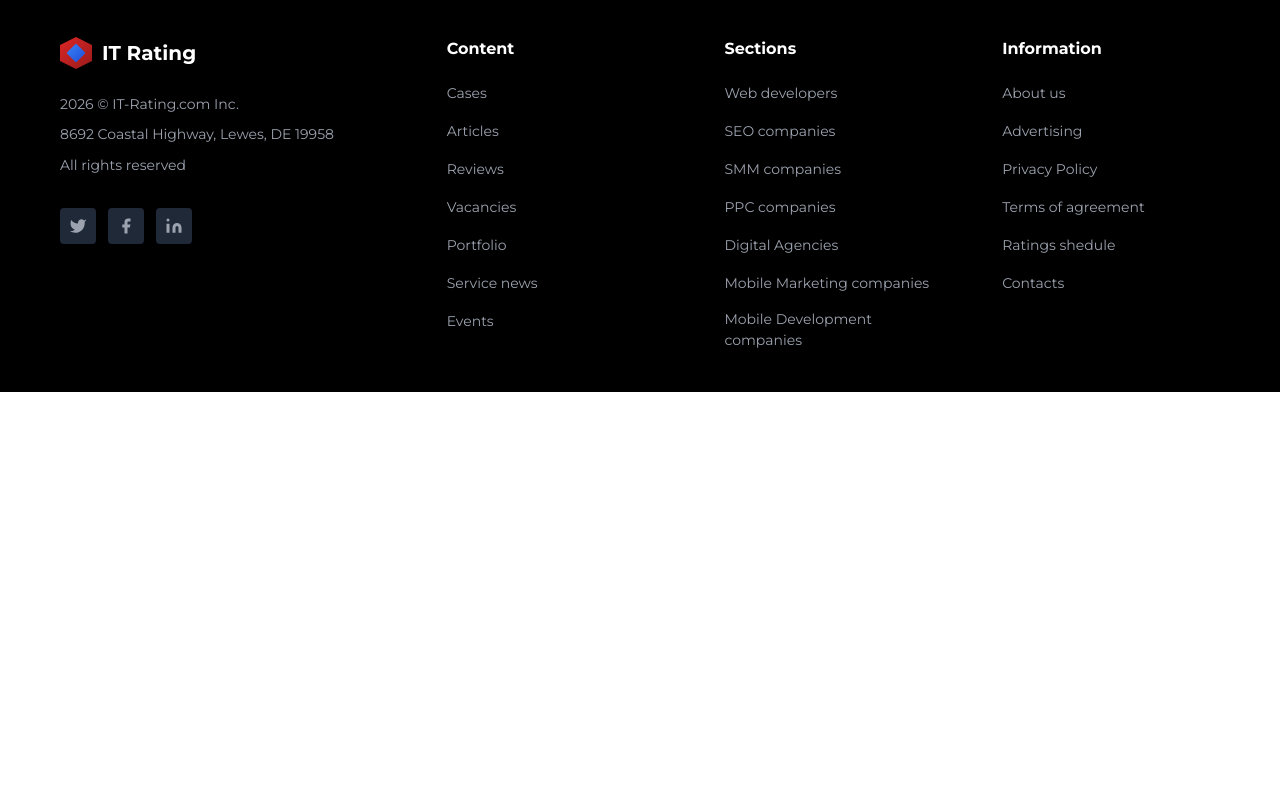
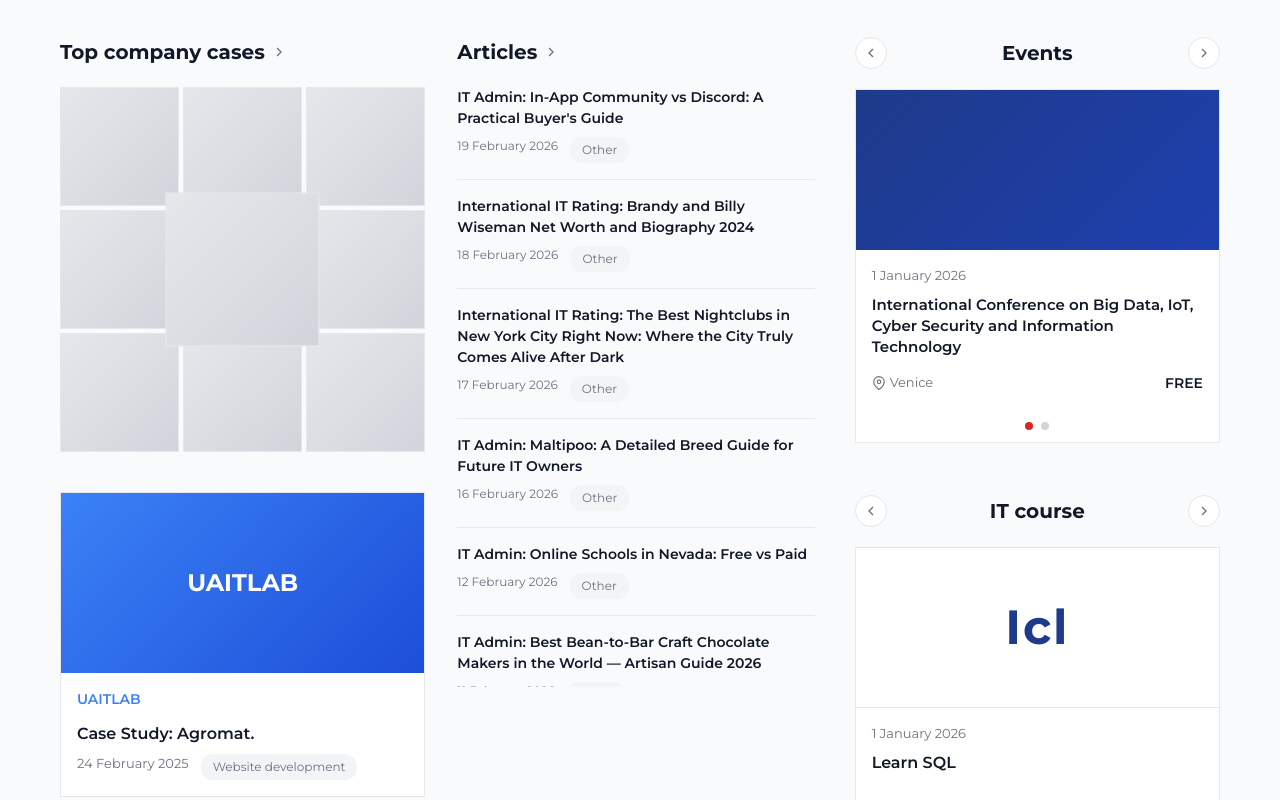
Before and after one commit to mrlexcoder/Tekkivo-IT, a Next.js app: page / in a window 1280 px wide. Shown: the part 1780-2580 px from the top of the page. Before the commit the page ends 2172 px from the top, so only its background shows below. Built offline with nearby package versions, Linux system fonts and the light colour scheme.

Commit message:
working on home page

```diff
--- a/Components/Pages/Homepage/FifthSecHome.tsx
+++ b/Components/Pages/Homepage/FifthSecHome.tsx
@@ -41,18 +41,22 @@ export default function FifthSecHome() {
   const [currentCourseSlide, setCurrentCourseSlide] = useState(0);
 
   const caseStudies: CaseStudy[] = [
-    { id: 1, company: 'UAITLAB', title: 'Case Study: Agromat.', date: '24 February 2026', category: 'Website development', image: '' },
+    { id: 1, company: 'UAITLAB', title: 'Case Study: Agromat.', date: '24 February 2025', category: 'Website development', image: '' },
     { id: 2, company: 'Promodex', title: 'Simple CRM system based on OpenCart', date: '13 September 2022', category: 'Website development', image: '' },
   ];
 
+  // Thumbnail images for the grid (9 items for 3x3 grid)
+  const caseThumbnails = Array.from({ length: 9 }, (_, i) => i + 1);
+
   const articles: Article[] = [
-    { id: 1, title: 'IT Admin: In-App Community vs Discord: A Practical Buyer\'s Guide', date: '21 February 2026', category: 'Other' },
+    { id: 1, title: 'IT Admin: In-App Community vs Discord: A Practical Buyer\'s Guide', date: '19 February 2026', category: 'Other' },
     { id: 2, title: 'International IT Rating: Brandy and Billy Wiseman Net Worth and Biography 2024', date: '18 February 2026', category: 'Other' },
     { id: 3, title: 'International IT Rating: The Best Nightclubs in New York City Right Now: Where the City Truly Comes Alive After Dark', date: '17 February 2026', category: 'Other' },
     { id: 4, title: 'IT Admin: Maltipoo: A Detailed Breed Guide for Future IT Owners', date: '16 February 2026', category: 'Other' },
-    { id: 5, title: 'IT Admin: Online Schools in Nevada: Free vs Paid', date: '13 February 2026', category: 'Other' },
-    { id: 6, title: 'IT Admin: How Small Brands Grow Facebook Pages Without Ads', date: '11 February 2026', category: 'SMM' },
-    { id: 7, title: 'International IT Rating: Top Nearshore Companies Offering Dedicated Development Teams in 2026', date: '11 February 2026', category: 'Website development' },
+    { id: 5, title: 'IT Admin: Online Schools in Nevada: Free vs Paid', date: '12 February 2026', category: 'Other' },
+    { id: 6, title: 'IT Admin: Best Bean-to-Bar Craft Chocolate Makers in the World — Artisan Guide 2026', date: '11 February 2026', category: 'Other' },
+    { id: 7, title: 'IT Admin: How Small Brands Grow Facebook Pages Without Ads', date: '11 February 2026', category: 'SMM' },
+    { id: 8, title: 'International IT Rating: Top Nearshore', date: '10 February 2026', category: 'Other' },
   ];
 
   const events: Event[] = [
@@ -79,6 +83,18 @@ export default function FifthSecHome() {
                 </svg>
               </h2>
             </div>
+            {/* Thumbnail Grid */}
+            <div className="cases-thumbnail-grid">
+              {caseThumbnails.map((thumb, index) => (
+                <div
+                  key={thumb}
+                  className={`case-thumbnail ${index === 4 ? 'case-thumbnail-center' : ''}`}
+                >
+                  <div className="case-thumbnail-image"></div>
+                </div>
+              ))}
+            </div>
+            {/* Case Studies List */}
             <div className="cases-list">
               {caseStudies.map((caseItem) => (
                 <div key={caseItem.id} className="case-card">
@@ -86,6 +102,7 @@ export default function FifthSecHome() {
                     <span className="case-company">{caseItem.company}</span>
                   </div>
                   <div className="case-content">
+                    <Link href="#" className="case-company-link">{caseItem.company}</Link>
                     <h3 className="case-title">{caseItem.title}</h3>
                     <div className="case-meta">
                       <span className="case-date">{caseItem.date}</span>
@@ -107,7 +124,7 @@ export default function FifthSecHome() {
                 </svg>
               </h2>
             </div>
-            <div className="articles-list">
+            <div className="articles-list-scrollable">
               {articles.map((article) => (
                 <div key={article.id} className="article-item">
                   <h3 className="article-title">{article.title}</h3>
@@ -123,14 +140,7 @@ export default function FifthSecHome() {
           {/* Column 3: Events & IT course */}
           <div className="content-column">
             {/* Events */}
-            <div className="column-header">
-              <h2 className="column-title">
-                <Link href="/events">Events</Link>
-                <svg width="16" height="16" viewBox="0 0 24 24" fill="none" stroke="currentColor" strokeWidth="2">
-                  <polyline points="9 18 15 12 9 6"></polyline>
-                </svg>
-              </h2>
-              <div className="slider-arrows-small">
+            <div className="column-header column-header-with-arrows">
               <button
                 className="slider-arrow-small"
                 onClick={() => setCurrentEventSlide((prev) => (prev - 1 + events.length) % events.length)}
@@ -139,6 +149,9 @@ export default function FifthSecHome() {
                   <polyline points="15 18 9 12 15 6"></polyline>
                 </svg>
               </button>
+              <h2 className="column-title">
+                <Link href="/events">Events</Link>
+              </h2>
               <button
                 className="slider-arrow-small"
                 onClick={() => setCurrentEventSlide((prev) => (prev + 1) % events.length)}
@@ -147,7 +160,6 @@ export default function FifthSecHome() {
                   <polyline points="9 18 15 12 9 6"></polyline>
                 </svg>
               </button>
-              </div>
             </div>
             <div className="event-card">
               <div className="event-image-placeholder"></div>
@@ -177,14 +189,7 @@ export default function FifthSecHome() {
             </div>
 
             {/* IT course */}
-            <div className="column-header" style={{ marginTop: '32px' }}>
-              <h2 className="column-title">
-                <Link href="/courses">IT course</Link>
-                <svg width="16" height="16" viewBox="0 0 24 24" fill="none" stroke="currentColor" strokeWidth="2">
-                  <polyline points="9 18 15 12 9 6"></polyline>
-                </svg>
-              </h2>
-              <div className="slider-arrows-small">
+            <div className="column-header column-header-with-arrows" style={{ marginTop: '32px' }}>
               <button
                 className="slider-arrow-small"
                 onClick={() => setCurrentCourseSlide((prev) => (prev - 1 + courses.length) % courses.length)}
@@ -193,6 +198,9 @@ export default function FifthSecHome() {
                   <polyline points="15 18 9 12 15 6"></polyline>
                 </svg>
               </button>
+              <h2 className="column-title">
+                <Link href="/courses">IT course</Link>
+              </h2>
               <button
                 className="slider-arrow-small"
                 onClick={() => setCurrentCourseSlide((prev) => (prev + 1) % courses.length)}
@@ -202,10 +210,9 @@ export default function FifthSecHome() {
                 </svg>
               </button>
             </div>
-            </div>
             <div className="course-card">
               <div className="course-image-placeholder">
-                <span className="course-icon">IC</span>
+                <span className="course-icon">Icl</span>
               </div>
               <div className="course-content">
                 <span className="course-date">{courses[currentCourseSlide].date}</span>
--- a/app/page.tsx
+++ b/app/page.tsx
@@ -4,6 +4,7 @@ import FirstSecHome from '@/Components/Pages/Homepage/FirstSecHome';
 import SecSecHome from '@/Components/Pages/Homepage/SecSecHome';
 import ThirdSecHome from '@/Components/Pages/Homepage/ThirdSecHome';
 import FourthSecHome from '@/Components/Pages/Homepage/FourthSecHome';
+import FifthSecHome from '@/Components/Pages/Homepage/FifthSecHome';
 
 export default function Home() {
   return (
@@ -13,6 +14,7 @@ export default function Home() {
       <SecSecHome />
       <ThirdSecHome />
       <FourthSecHome />
+      <FifthSecHome />
       <Footer />
     </>
   );
--- a/public/Styles/HomeStyles.css
+++ b/public/Styles/HomeStyles.css
@@ -816,6 +816,22 @@
   display: flex;
   align-items: center;
   justify-content: space-between;
+  gap: 12px;
+}
+
+.column-header-with-arrows {
+  display: flex;
+  align-items: center;
+  gap: 12px;
+}
+
+.column-header-with-arrows .slider-arrow-small {
+  flex-shrink: 0;
+}
+
+.column-header-with-arrows .column-title {
+  flex: 1;
+  justify-content: center;
 }
 
 .column-title {
@@ -860,10 +876,39 @@
   cursor: pointer;
   transition: background 0.2s;
   color: #6b7280;
+  flex-shrink: 0;
 }
 
 .slider-arrow-small:hover {
   background: #f3f4f6;
+}
+
+/* Case Studies Thumbnail Grid */
+.cases-thumbnail-grid {
+  display: grid;
+  grid-template-columns: repeat(3, 1fr);
+  gap: 4px;
+  margin-bottom: 20px;
+}
+
+.case-thumbnail {
+  aspect-ratio: 1;
+  overflow: hidden;
+  position: relative;
+}
+
+.case-thumbnail-center {
+  grid-column: 2;
+  grid-row: 2;
+  transform: scale(1.3);
+  z-index: 1;
+}
+
+.case-thumbnail-image {
+  width: 100%;
+  height: 100%;
+  background: linear-gradient(135deg, #e5e7eb 0%, #d1d5db 100%);
+  border: 1px solid #e5e7eb;
 }
 
 /* Case Studies */
@@ -907,6 +952,20 @@
   gap: 8px;
 }
 
+.case-company-link {
+  font-size: 14px;
+  font-weight: 600;
+  font-family: 'Montserrat', sans-serif;
+  color: #3b82f6;
+  text-decoration: none;
+  margin-bottom: 4px;
+  transition: color 0.2s;
+}
+
+.case-company-link:hover {
+  color: #1d4ed8;
+}
+
 .case-title {
   font-size: 16px;
   font-weight: 600;
@@ -925,14 +984,40 @@
 }
 
 .case-category {
-  color: #9ca3af;
+  color: #6b7280;
+  background: #f3f4f6;
+  padding: 4px 12px;
+  border-radius: 12px;
+  font-size: 12px;
+  display: inline-block;
 }
 
 /* Articles */
-.articles-list {
+.articles-list-scrollable {
   display: flex;
   flex-direction: column;
   gap: 16px;
+  max-height: 600px;
+  overflow-y: auto;
+  padding-right: 8px;
+}
+
+.articles-list-scrollable::-webkit-scrollbar {
+  width: 6px;
+}
+
+.articles-list-scrollable::-webkit-scrollbar-track {
+  background: #f3f4f6;
+  border-radius: 3px;
+}
+
+.articles-list-scrollable::-webkit-scrollbar-thumb {
+  background: #1e3a8a;
+  border-radius: 3px;
+}
+
+.articles-list-scrollable::-webkit-scrollbar-thumb:hover {
+  background: #1e40af;
 }
 
 .article-item {
@@ -963,7 +1048,12 @@
 }
 
 .article-category {
-  color: #9ca3af;
+  color: #6b7280;
+  background: #f3f4f6;
+  padding: 4px 12px;
+  border-radius: 12px;
+  font-size: 12px;
+  display: inline-block;
 }
 
 /* Events */
@@ -1038,17 +1128,19 @@
 .course-image-placeholder {
   width: 100%;
   height: 160px;
-  background: linear-gradient(135deg, #1e3a8a 0%, #1e40af 100%);
+  background: #ffffff;
   display: flex;
   align-items: center;
   justify-content: center;
+  border-bottom: 1px solid #e5e7eb;
 }
 
 .course-icon {
-  font-size: 64px;
+  font-size: 48px;
   font-weight: 700;
   font-family: 'Montserrat', sans-serif;
-  color: #ffffff;
+  color: #1e3a8a;
+  letter-spacing: 2px;
 }
 
 .course-content {
```
Lines whose indentation alone changed are shown as unchanged.
